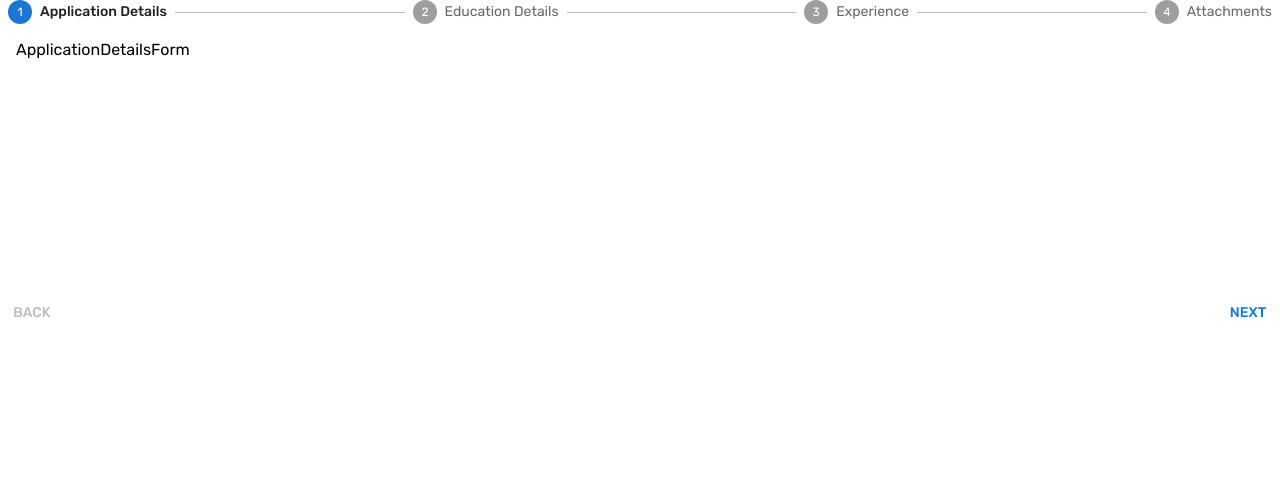
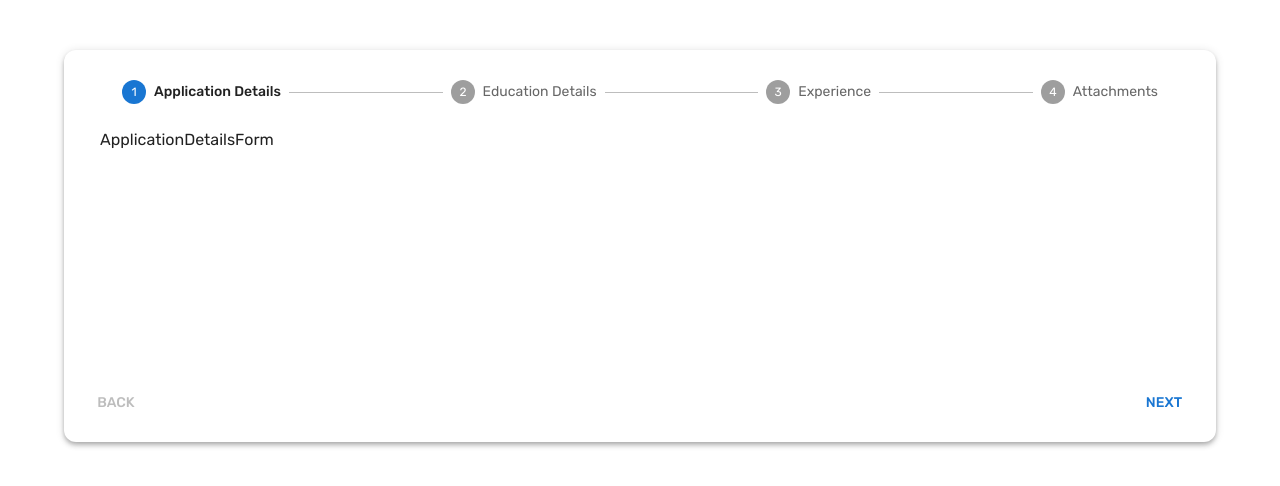
Before and after one commit to AcharyaUniversity/JobApplication, a React (Create React App) app: page / in a window 1280 px wide. Shown: the top 486 px of the page. Built offline with nearby package versions, Linux system fonts and the light colour scheme.

Commit message:
update steps

```diff
--- a/src/components/DesktopFormStepper.tsx
+++ b/src/components/DesktopFormStepper.tsx
@@ -8,7 +8,9 @@ import {
 } from "@mui/material";
 import { makeStyles } from "@mui/styles";
 
-const useStyles = makeStyles(() => ({}));
+const useStyles = makeStyles(() => ({
+  stepperContainer: { padding: "10px 30px" },
+}));
 
 interface Props {
   steps: { label: string; form: JSX.Element }[];
@@ -18,9 +20,11 @@ interface Props {
 }
 
 function DesktopStepper({ steps, activeStep, handleNext, handleBack }: Props) {
+  const classes = useStyles();
+
   return (
     <Box sx={{ width: "100%" }}>
-      <Stepper activeStep={activeStep}>
+      <Stepper activeStep={activeStep} className={classes.stepperContainer}>
         {steps.map((obj, index) => {
           const stepProps: { completed?: boolean } = {};
 
--- a/src/components/MobileFormStepper.tsx
+++ b/src/components/MobileFormStepper.tsx
@@ -19,7 +19,7 @@ function MobileFormStepper({
   const theme = useTheme();
 
   return (
-    <Box sx={{ maxWidth: 400, flexGrow: 1 }}>
+    <Box sx={{ width: "100%", flexGrow: 1 }}>
       {activeStep === steps.length ? (
         <>
           <Paper
--- a/src/containers/FormStepper.tsx
+++ b/src/containers/FormStepper.tsx
@@ -6,6 +6,14 @@ import ApplicationDetailsForm from "../components/Forms/ApplicationDetailsForm";
 import EducationDetailsForm from "../components/Forms/EducationDetailsForm";
 import ExperienceForm from "../components/Forms/ExperienceForm";
 import AttachmentsForm from "../components/Forms/AttachmentsForm";
+import { Paper } from "@mui/material";
+
+const paperStyles = {
+  width: "90vw",
+  margin: "50px auto",
+  padding: "20px",
+  borderRadius: 3,
+};
 
 const steps = [
   {
@@ -39,23 +47,24 @@ function FormStepper() {
     setActiveStep((prevActiveStep) => prevActiveStep - 1);
   };
 
-  if (isMobile)
   return (
+    <Paper elevation={4} sx={paperStyles}>
+      {isMobile ? (
         <MobileFormStepper
           steps={steps}
           activeStep={activeStep}
           handleNext={handleNext}
           handleBack={handleBack}
         />
-    );
-  else
-    return (
+      ) : (
         <DesktopFormStepper
           steps={steps}
           activeStep={activeStep}
           handleNext={handleNext}
           handleBack={handleBack}
         />
+      )}
+    </Paper>
   );
 }
 
```
Lines whose indentation alone changed are shown as unchanged.
